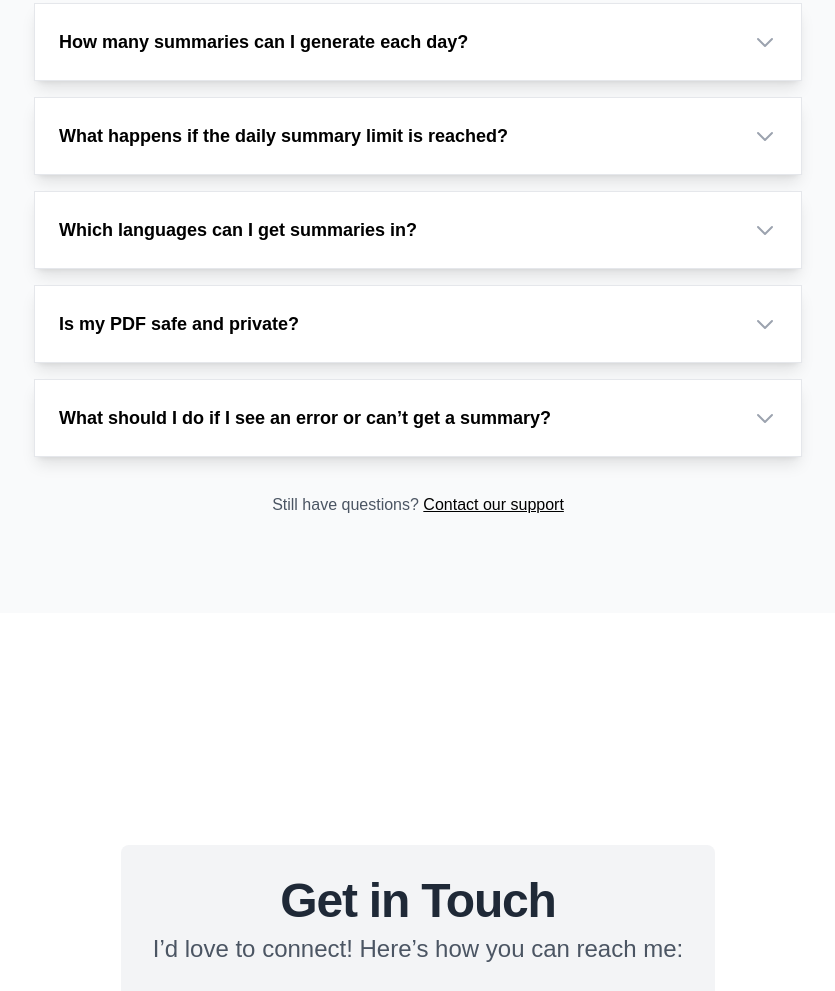
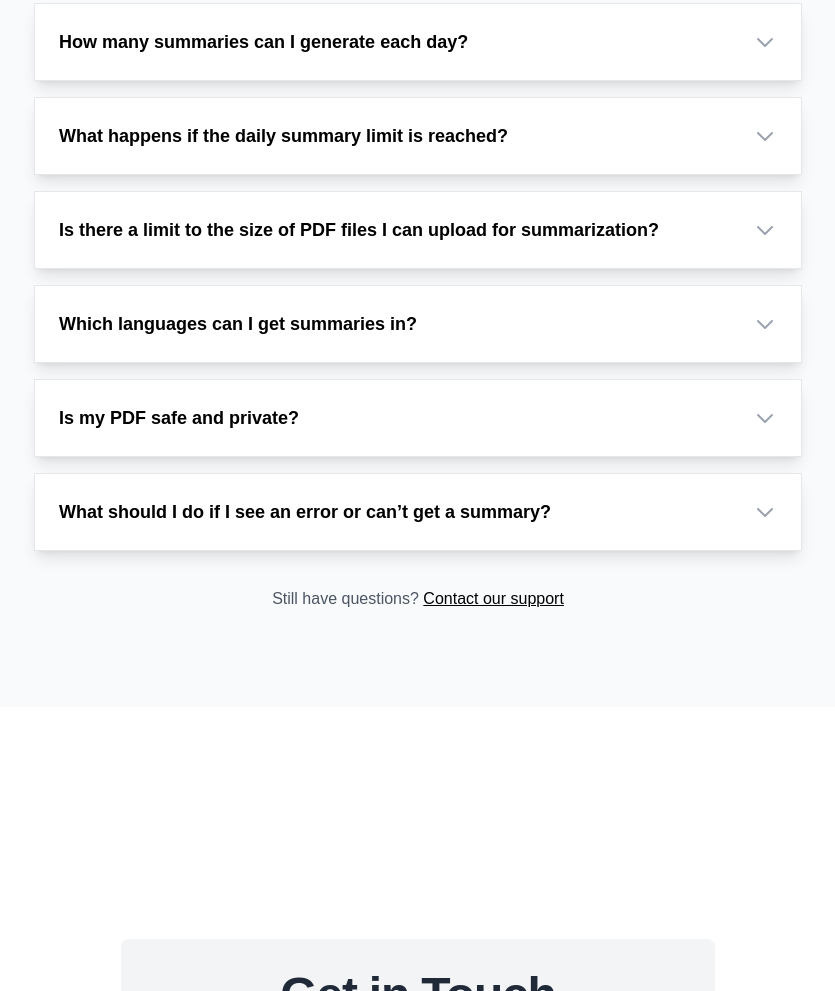
Before and after one commit to Adityatrived/PDF_SUMMARIZER, a website: page public/index.html in a window 1280 px wide. Shown: the part 2066-3057 px from the top of the page, without its empty margins (222-1057 px from the left). Drawn offline with nearby package versions, Linux system fonts and the light colour scheme.

Commit message:
index.html

```diff
--- a/public/index.html
+++ b/public/index.html
@@ -300,6 +300,27 @@
                     </div>
 
 
+                     <div
+                        class="transition-all duration-200 bg-white border border-gray-200 shadow-lg cursor-pointer hover:bg-gray-50">
+                        <button type="button" id="question2" data-state="closed"
+                            class="flex items-center justify-between w-full px-4 py-5 sm:p-6">
+                            <span class="flex text-lg font-semibold text-black"> Is there a limit to the size of PDF files I can upload
+                                for summarization?</span>
+                            <svg id="arrow2" xmlns="http://www.w3.org/2000/svg" fill="none" viewBox="0 0 24 24"
+                                stroke="currentColor" class="w-6 h-6 text-gray-400">
+                                <path stroke-linecap="round" stroke-linejoin="round" stroke-width="2"
+                                    d="M19 9l-7 7-7-7"></path>
+                            </svg>
+                        </button>
+                        <div id="answer3" style="display:none" class="px-4 pb-5 sm:px-6 sm:pb-6">
+                            <p>Yes, there is a limit to the size of PDF files you can upload. Our service allows you to upload PDF files up to 50 MB in size.
+                                Additionally, for best results, your PDF should not exceed approximately 12,000 words, as this is the maximum content size supported by our summarization engine.
+                                If your file is larger than these limits, you may see an error message and the summary cannot be generated.
+                                For very large or complex documents, consider splitting them into smaller sections before uploading for summarization</p>
+                        </div>
+                    </div>
+
+
                     <div
                         class="transition-all duration-200 bg-white border border-gray-200 shadow-lg cursor-pointer hover:bg-gray-50">
                         <button type="button" id="question3" data-state="closed"
@@ -312,7 +333,7 @@
                                     d="M19 9l-7 7-7-7"></path>
                             </svg>
                         </button>
-                        <div id="answer3" style="display:none" class="px-4 pb-5 sm:px-6 sm:pb-6">
+                        <div id="answer4" style="display:none" class="px-4 pb-5 sm:px-6 sm:pb-6">
                             <p>Our summarizer supports multiple languages, including Bengali, English, Gujarati, Hindi,
                                 Kannada, Kashmiri, Marathi, Oriya, Punjabi, and Urdu.
                                 Simply select your preferred language from the dropdown before summarizing your PDF.</p>
@@ -330,10 +351,11 @@
                                     d="M19 9l-7 7-7-7"></path>
                             </svg>
                         </button>
-                        <div id="answer4" style="display:none" class="px-4 pb-5 sm:px-6 sm:pb-6">
+                        <div id="answer5" style="display:none" class="px-4 pb-5 sm:px-6 sm:pb-6">
                             <p>Yes. Your PDF is processed securely and is not stored after summarization.</p>
                         </div>
                     </div>
+
 
                     <div
                         class="transition-all duration-200 bg-white border border-gray-200 shadow-lg cursor-pointer hover:bg-gray-50">
@@ -348,7 +370,7 @@
                                     d="M19 9l-7 7-7-7"></path>
                             </svg>
                         </button>
-                        <div id="answer5" style="display:none" class="px-4 pb-5 sm:px-6 sm:pb-6">
+                        <div id="answer6" style="display:none" class="px-4 pb-5 sm:px-6 sm:pb-6">
                             <p>If you see an error, it may be due to reaching the daily summary limit.
                                 Please try again the next day, or check your internet connection and try reloading the
                                 page.</p>
```
